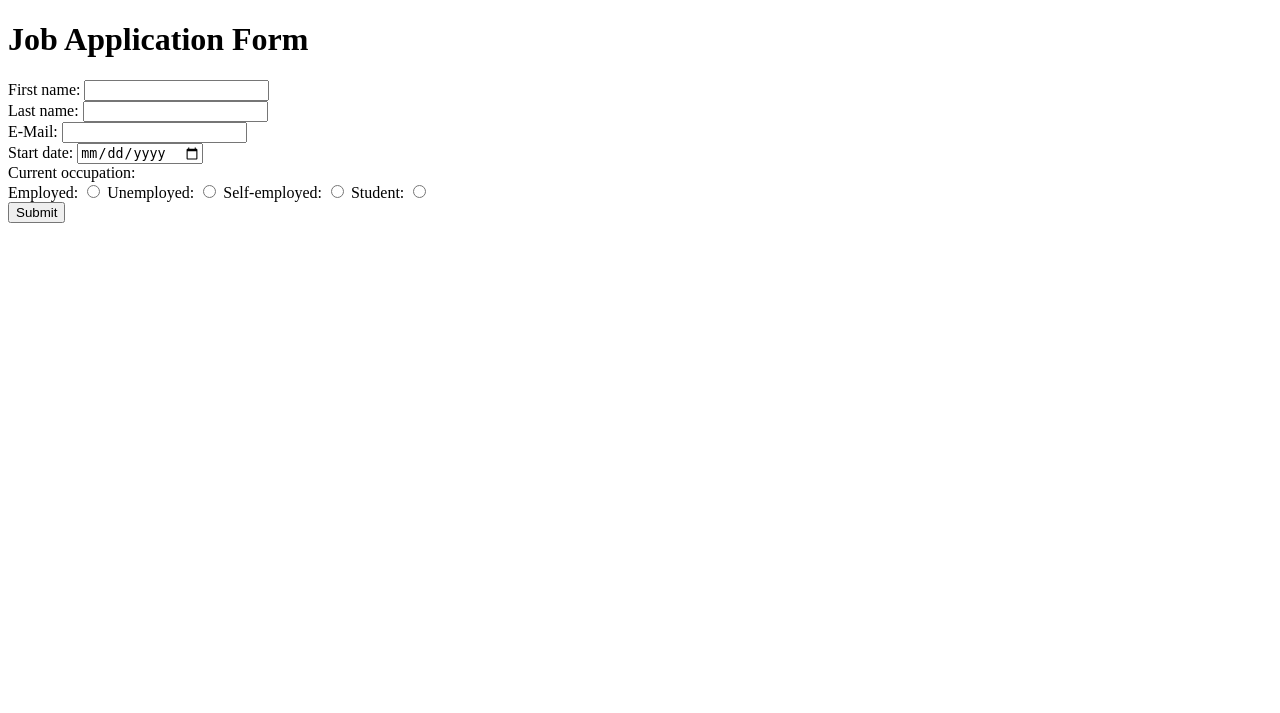
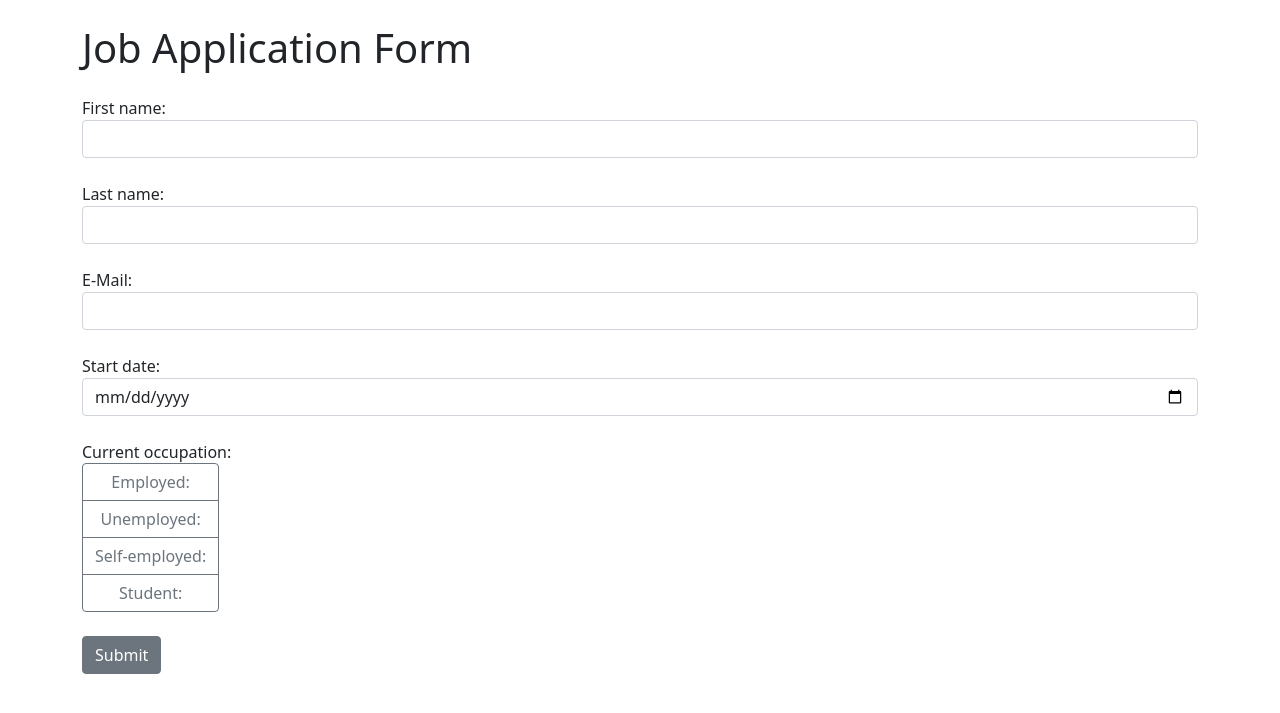
Before and after one commit to DJhuan/flaskJobApplicationForm, a Flask app: page / in a window 1280 px wide. Shown: the top 713 px of the page. Run offline with Flask 3, Linux system fonts and the light colour scheme.

Commit message:
Add bootstrap to index page

```diff
--- a/templates/index.html
+++ b/templates/index.html
@@ -3,44 +3,49 @@
     <head>
         <meta charset="UTF-8">
         <meta name="vieport" content="width=device-width, initial-scale=1, shrink-to-fit=no">
+        <link rel="stylesheet" href="https://cdn.jsdelivr.net/npm/bootstrap@5.1.3/dist/css/bootstrap.min.css">
     </head>
     <body>
-        <h1>Job Application Form</h1>
+    <div class="container">
+            <h1 class="mt-4 mb-4">Job Application Form</h1>
             <form>
-            <div>
+                <div class="form-group mb-4">
                     <label for="first_name">First name:</label>
-                <input type="text" id="first_name" name="first-name" required>
+                    <input class="form-control" type="text" id="first_name" name="first-name" required>
                 </div>
-            <div>
+                <div class="form-group mb-4">
                     <label for="last_name">Last name:</label>
-                <input type="text" id="last_name" name="las-name" required>
+                    <input class="form-control" type="text" id="last_name" name="las-name" required>
                 </div>
-            <div>
+                <div class="form-group mb-4">
                     <label for="email">E-Mail:</label>
-                <input type="email" id="email" name="email" required>
+                    <input class="form-control" type="email" id="email" name="email" required>
                 </div>
-            <div>
+                <div class="form-group mb-4">
                     <label for="date">Start date:</label>
-                <input type="date" id="date" name="date" required>
+                    <input class="form-control" type="date" id="date" name="date" required>
                 </div>
                 <div>
                     <label>Current occupation: </label>
                     <br>
-                <div id="occupation">
-                    <label for="employed">Employed:</label>
-                    <input type="radio" id="employed" name="occupation" required>
+                    <div class="btn-group-vertical mb-4" id="occupation">
+                        <input class="btn-check form-control" type="radio" id="employed" name="occupation" required>
+                        <label class="btn btn-outline-secondary" for="employed">Employed:</label>
 
-                    <label for="unemployed">Unemployed:</label>
-                    <input type="radio" id="unemployed" name="occupation" required>
+                        <input class="btn-check form-control" type="radio" id="unemployed" name="occupation" required>
+                        <label class="btn btn-outline-secondary" for="unemployed">Unemployed:</label>
 
-                    <label for="self_employed">Self-employed:</label>
-                    <input type="radio" id="self_employed" name="occupation" required>
+                        <input class="btn-check form-control" type="radio" id="self_employed" name="occupation" required>
+                        <label class="btn btn-outline-secondary" for="self_employed">Self-employed:</label>
 
-                    <label for="student">Student:</label>
-                    <input type="radio" id="student" name="occupation" required>
+                        <input class="btn-check form-control" type="radio" id="student" name="occupation" required>
+                        <label class="btn btn-outline-secondary" for="student">Student:</label>
                     </div>
                 </div>
-            <button type="button">Submit</button>
+                <button class="btn btn-secondary mb-4" type="button">Submit</button>
             </form>
+        </div>
+        <script src="https://code.jquery.com/jquery-3.6.0.min.js"></script>
+        <script src="https://cdn.jsdelivr.net/npm/bootstrap@5.1.3/dist/js/bootstrap.min.js"></script>
     </body>
 </html>
```
Lines whose indentation alone changed are shown as unchanged.
